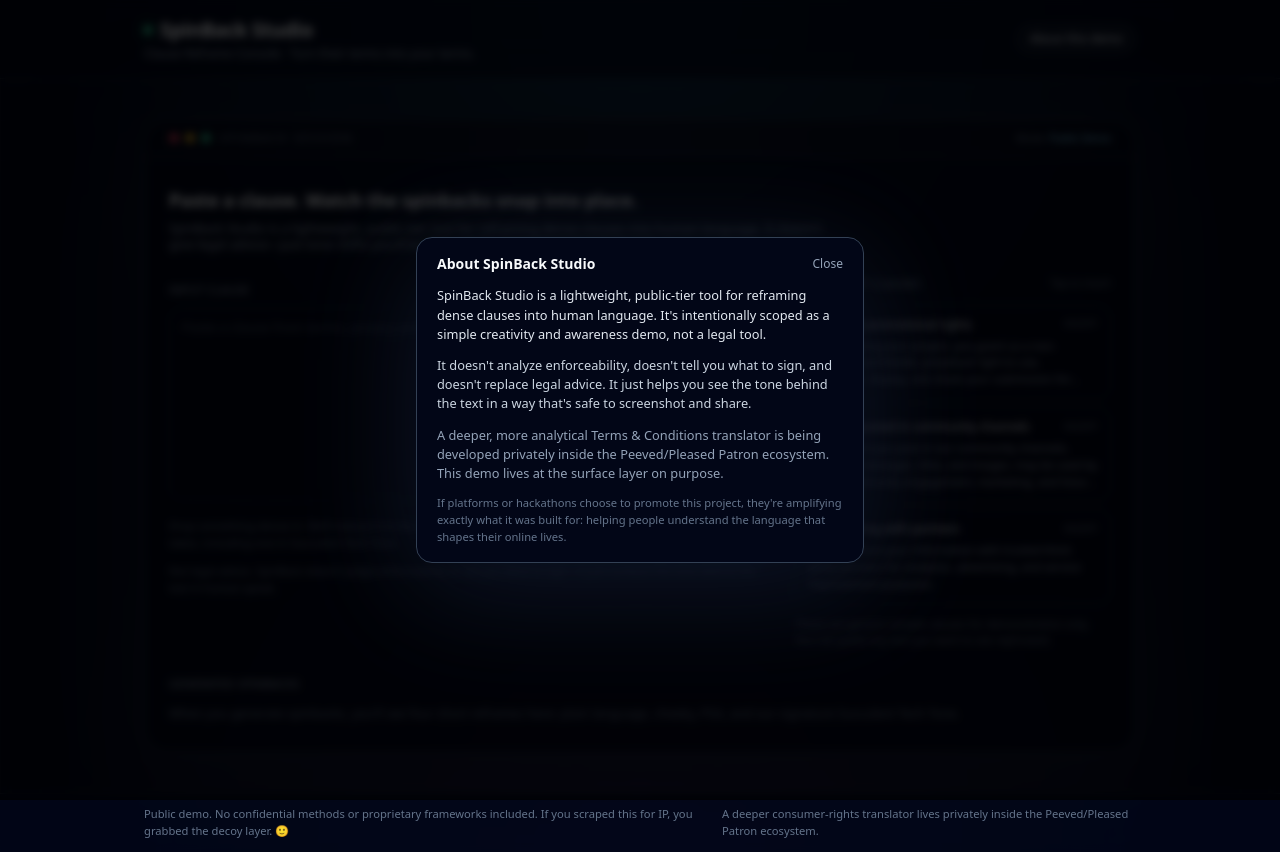
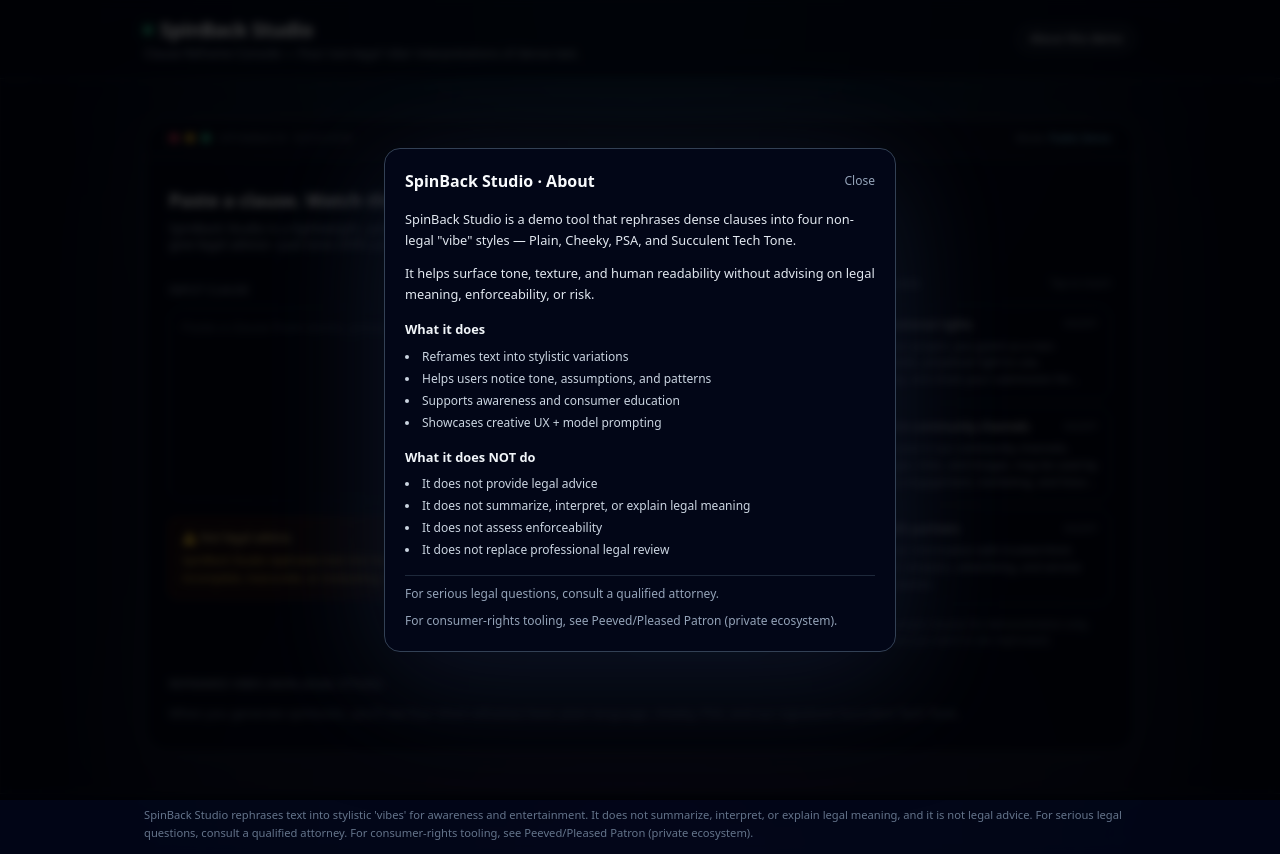
Before and after one commit to leonclaude/SpinBack-Studio, a React (Vite) app: page / in a window 1280 px wide. Both pictures are taken after a click on the button "About this demo". Built offline with nearby package versions, Linux system fonts and the light colour scheme.

Commit message:
Updated App.tsx

```diff
--- a/src/App.tsx
+++ b/src/App.tsx
@@ -97,7 +97,7 @@ function App() {
               </h1>
             </div>
             <p className="text-xs sm:text-[0.75rem] text-slate-400">
-              Clause Reframe Console · Turn their terms into your terms.
+              Clause Reframe Console — Four non-legal 'vibe' interpretations of dense text.
             </p>
           </div>
           <button
@@ -158,11 +158,17 @@ function App() {
                     </div>
                   </div>
 
-                  <div className="flex flex-wrap items-center justify-between gap-3">
-                    <p className="text-[0.7rem] text-slate-500 max-w-xs">
-                      Drop something dense in. We&apos;ll reduce it to four
-                      bite-sized takes, including one in Succulent Tech Tone.
+                  <div className="rounded-lg border border-amber-900/70 bg-amber-950/30 px-3 py-2.5 space-y-1">
+                    <p className="text-[0.75rem] font-medium text-amber-200">
+                      ⚠️ Not legal advice.
                     </p>
+                    <p className="text-[0.7rem] text-amber-300/90 leading-relaxed">
+                      SpinBack Studio rephrases text into four stylistic 'vibes' for awareness and entertainment.
+                      Outputs may be incomplete, inaccurate, or misleading. Do not rely on them for legal decisions.
+                    </p>
+                  </div>
+
+                  <div className="flex flex-wrap items-center justify-end gap-3">
                     <button
                       type="button"
                       onClick={handleGenerate}
@@ -181,12 +187,6 @@ function App() {
                       {error}
                     </p>
                   )}
-
-                  <p className="text-[0.68rem] text-slate-500 mt-1">
-                    Not legal advice. SpinBack doesn&apos;t judge enforceability
-                    or tell you what to sign—it just surfaces the tone behind
-                    the text in human-speak.
-                  </p>
                 </div>
 
                 <aside className="space-y-3">
@@ -230,7 +230,7 @@ function App() {
               <section className="space-y-3 pt-1">
                 <div className="flex items-center justify-between gap-2">
                   <h3 className="text-[0.7rem] uppercase tracking-wide text-slate-400">
-                    Generated spinbacks
+                    Reframed Vibes (non-legal styles):
                   </h3>
                   {result && (
                     <span className="text-[0.65rem] text-slate-500">
@@ -286,14 +286,9 @@ function App() {
       </main>
 
       <footer className="relative z-10 border-t border-slate-800/80 bg-slate-950/90 backdrop-blur-sm">
-        <div className="max-w-5xl mx-auto px-4 py-3 flex flex-col sm:flex-row items-start sm:items-center justify-between gap-2">
-          <p className="text-[0.7rem] text-slate-500">
-            Public demo. No confidential methods or proprietary frameworks
-            included. If you scraped this for IP, you grabbed the decoy layer. 🙂
-          </p>
-          <p className="text-[0.7rem] text-slate-500">
-            A deeper consumer-rights translator lives privately inside the
-            Peeved/Pleased Patron ecosystem.
+        <div className="max-w-5xl mx-auto px-4 py-3">
+          <p className="text-[0.7rem] text-slate-500 leading-relaxed">
+            SpinBack Studio rephrases text into stylistic 'vibes' for awareness and entertainment. It does not summarize, interpret, or explain legal meaning, and it is not legal advice. For serious legal questions, consult a qualified attorney. For consumer-rights tooling, see Peeved/Pleased Patron (private ecosystem).
           </p>
         </div>
       </footer>
--- a/src/components/AboutModal.tsx
+++ b/src/components/AboutModal.tsx
@@ -5,10 +5,10 @@ type AboutModalProps = {
 export function AboutModal({ onClose }: AboutModalProps) {
   return (
     <div className="fixed inset-0 z-40 flex items-center justify-center bg-black/75 backdrop-blur-sm">
-      <div className="w-full max-w-md rounded-2xl border border-slate-700 bg-slate-950 shadow-[0_24px_120px_rgba(15,23,42,0.95)] px-5 py-4 space-y-3">
+      <div className="w-full max-w-lg rounded-2xl border border-slate-700 bg-slate-950 shadow-[0_24px_120px_rgba(15,23,42,0.95)] px-5 py-5 space-y-4 max-h-[90vh] overflow-y-auto">
         <div className="flex items-center justify-between gap-3">
-          <h2 className="text-sm font-semibold text-slate-50">
-            About SpinBack Studio
+          <h2 className="text-base font-semibold text-slate-50">
+            SpinBack Studio · About
           </h2>
           <button
             onClick={onClose}
@@ -17,27 +17,52 @@ export function AboutModal({ onClose }: AboutModalProps) {
             Close
           </button>
         </div>
-        <p className="text-[0.8rem] text-slate-200">
-          SpinBack Studio is a lightweight, public-tier tool for reframing dense
-          clauses into human language. It&apos;s intentionally scoped as a
-          simple creativity and awareness demo, not a legal tool.
-        </p>
-        <p className="text-[0.8rem] text-slate-300">
-          It doesn&apos;t analyze enforceability, doesn&apos;t tell you what to
-          sign, and doesn&apos;t replace legal advice. It just helps you see the
-          tone behind the text in a way that&apos;s safe to screenshot and
-          share.
-        </p>
-        <p className="text-[0.8rem] text-slate-400">
-          A deeper, more analytical Terms &amp; Conditions translator is being
-          developed privately inside the Peeved/Pleased Patron ecosystem. This
-          demo lives at the surface layer on purpose.
-        </p>
-        <p className="text-[0.7rem] text-slate-500">
-          If platforms or hackathons choose to promote this project, they&apos;re
-          amplifying exactly what it was built for: helping people understand
-          the language that shapes their online lives.
-        </p>
+
+        <div className="space-y-3">
+          <p className="text-[0.8rem] text-slate-200 leading-relaxed">
+            SpinBack Studio is a demo tool that rephrases dense clauses into
+            four non-legal "vibe" styles — Plain, Cheeky, PSA, and Succulent
+            Tech Tone.
+          </p>
+          <p className="text-[0.8rem] text-slate-200 leading-relaxed">
+            It helps surface tone, texture, and human readability without
+            advising on legal meaning, enforceability, or risk.
+          </p>
+        </div>
+
+        <div className="space-y-2">
+          <h3 className="text-[0.8rem] font-semibold text-slate-100">
+            What it does
+          </h3>
+          <ul className="space-y-1 text-[0.75rem] text-slate-300 list-disc list-inside">
+            <li>Reframes text into stylistic variations</li>
+            <li>Helps users notice tone, assumptions, and patterns</li>
+            <li>Supports awareness and consumer education</li>
+            <li>Showcases creative UX + model prompting</li>
+          </ul>
+        </div>
+
+        <div className="space-y-2">
+          <h3 className="text-[0.8rem] font-semibold text-slate-100">
+            What it does NOT do
+          </h3>
+          <ul className="space-y-1 text-[0.75rem] text-slate-300 list-disc list-inside">
+            <li>It does not provide legal advice</li>
+            <li>It does not summarize, interpret, or explain legal meaning</li>
+            <li>It does not assess enforceability</li>
+            <li>It does not replace professional legal review</li>
+          </ul>
+        </div>
+
+        <div className="pt-2 space-y-2 border-t border-slate-800">
+          <p className="text-[0.75rem] text-slate-400 leading-relaxed">
+            For serious legal questions, consult a qualified attorney.
+          </p>
+          <p className="text-[0.75rem] text-slate-400 leading-relaxed">
+            For consumer-rights tooling, see Peeved/Pleased Patron (private
+            ecosystem).
+          </p>
+        </div>
       </div>
     </div>
   );
```
